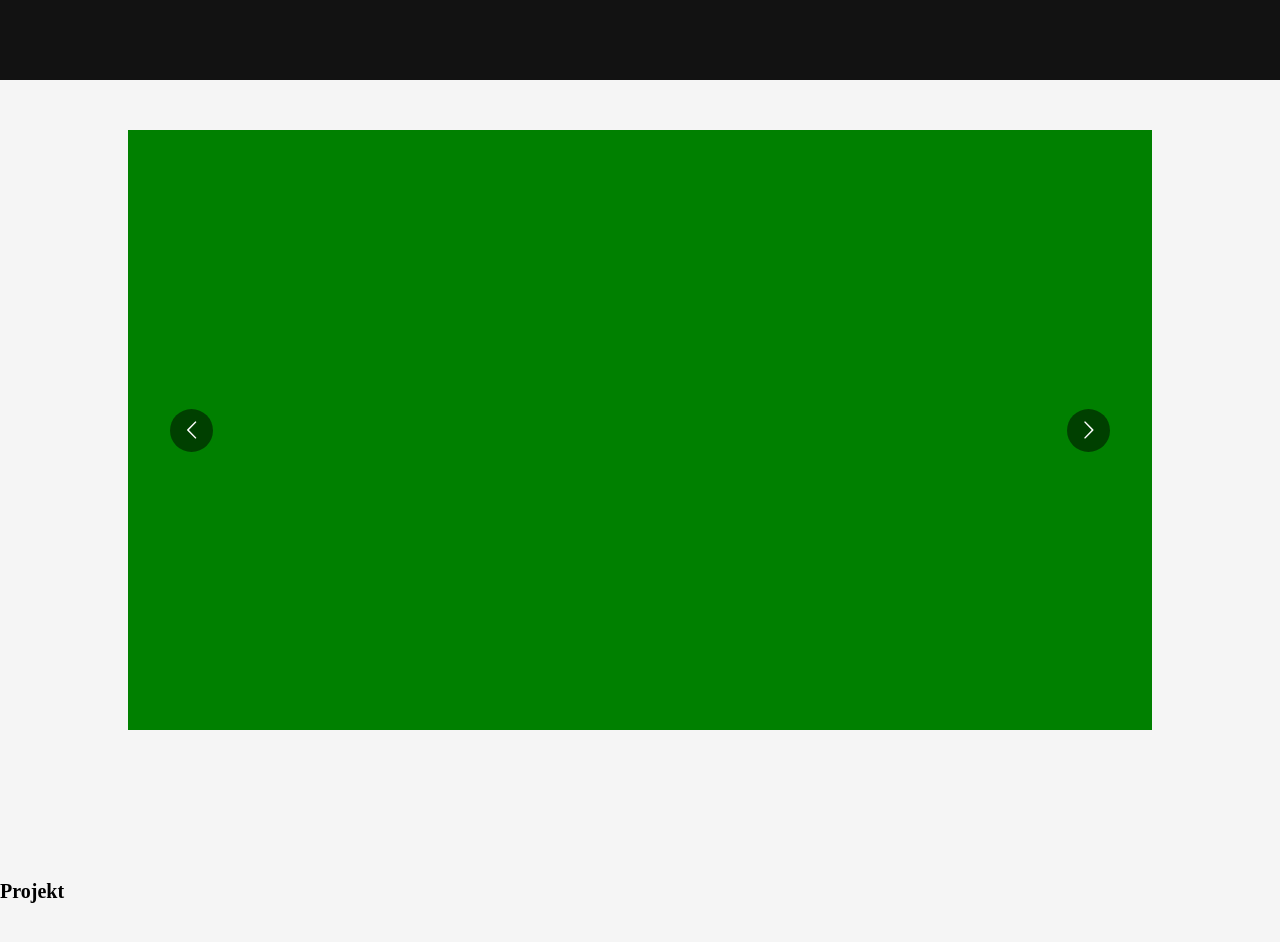
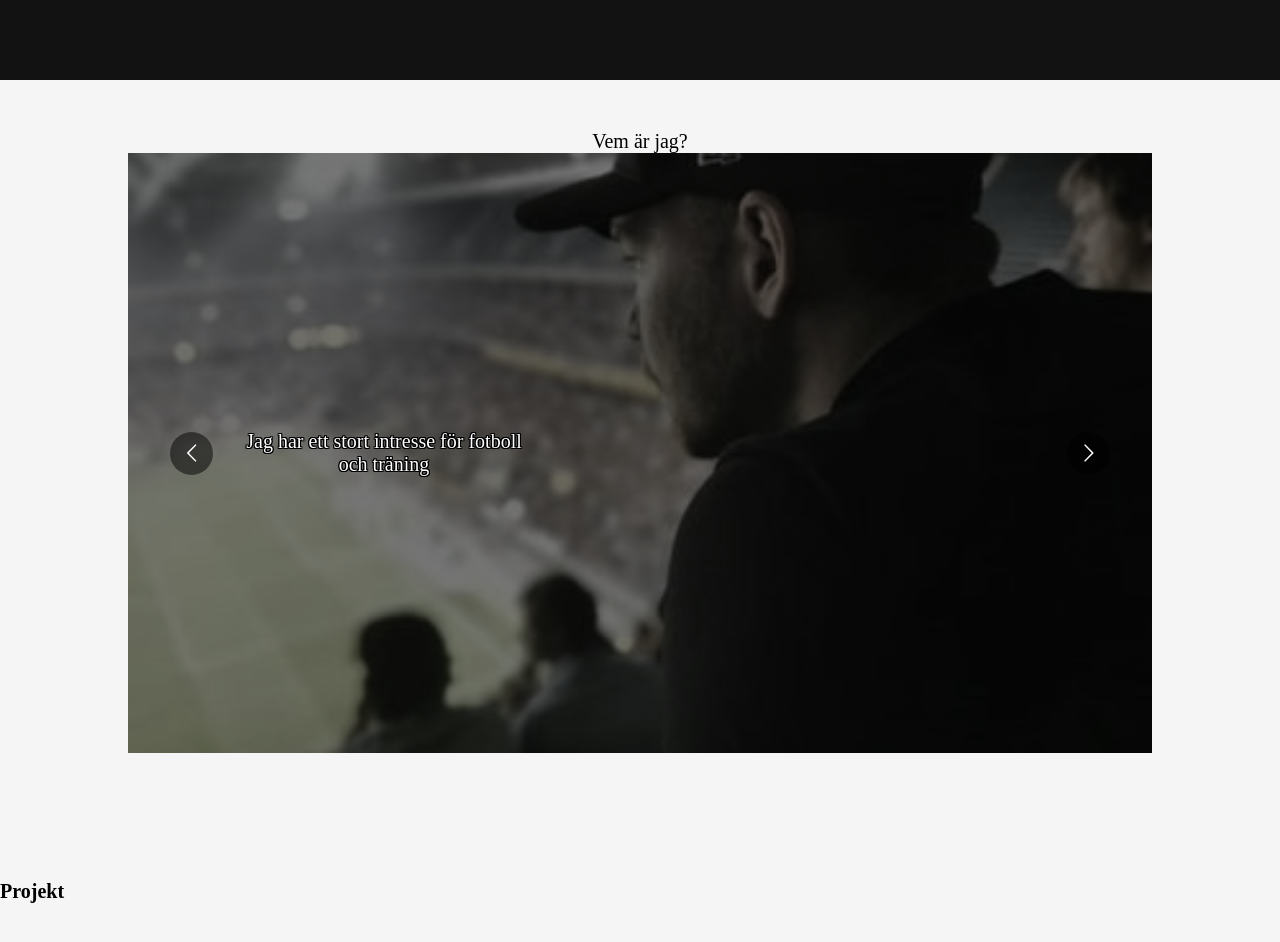
Before and after one commit to PatrikBrolin/Portfolio, a React (Create React App) app: page / in a window 1280 px wide. Shown: the part 720-1662 px from the top of the page. Built offline with nearby package versions, Linux system fonts and the light colour scheme; a web font is replaced by a local one.

Commit message:
adderar info till carusel

```diff
--- a/src/Components/AboutPage/AboutCarousel.js
+++ b/src/Components/AboutPage/AboutCarousel.js
@@ -21,6 +21,7 @@ const AboutCarousel = () => {
 	};
 	return (
 		<div className="carousel__wrapper">
+			Vem är jag?
 			<Carousel
 				responsive={responsive}
 				containerClass="carousel-container"
@@ -32,8 +33,8 @@ const AboutCarousel = () => {
 				infinite={true}
 			>
 				<Intresses />
-				<div>På</div>
-				<div>Dig</div>
+				<div></div>
+				<div></div>
 			</Carousel>
 		</div>
 	);
--- a/src/Components/AboutPage/Intresses.css
+++ /dev/null
@@ -1,8 +0,0 @@
-.intresses__wrapper{
-  width: 100%;
-  height: 100%;
- background-color: green;
-  display: flex;
-  align-items: center;
-  justify-content: center;
-}
--- a/src/Components/AboutPage/Intresses.js
+++ b/src/Components/AboutPage/Intresses.js
@@ -1,10 +1,15 @@
 import React from 'react'
-import './Intresses.css'
-import image from './Profilbild-jpeg'
+import classes from './Intresses.module.css';
+
 const Intresses = () =>{
   return(
-    <div className='intresses__wrapper'>
-      <img src={""}/>
+    <div className={classes.intresses__wrapper}>
+      <div className={classes.position__div}>
+        <p className={classes.intresses__p}>Jag har ett stort intresse för fotboll och träning</p>
+      </div>
+      <div className={classes.position__div}>
+          <div className={classes.image}></div>
+      </div>
     </div>
   );
 }
--- /dev/null
+++ b/src/Components/AboutPage/Intresses.module.css
@@ -0,0 +1,63 @@
+.intresses__wrapper{
+  width: 100%;
+  height: 100%;
+
+  display: flex;
+  align-items: center;
+  justify-content: center;
+  background-image: url('../../images/Profilbild.jpeg');
+  background-size:     cover;
+  background-repeat:   no-repeat;
+  background-position: center;
+  filter:grayscale(70%);
+}
+.intresses__wrapper::before{
+ position: absolute;
+ content: '';
+ top: 0;
+ left: 0;
+ height: 100%;
+ width: 100%;
+ background-color: black;
+  opacity: 50%;
+}
+.position__div{
+  position: relative;
+  display: flex;
+  justify-content: center;
+  align-items: center;
+  width: 100%;
+  height: 100%;
+  flex-basis: 1;
+}
+.intresses__p{
+  padding: 20%;
+  color: white;
+    font-size: 20px;
+    text-shadow:
+    0.05em 0 black,
+    0 0.05em black,
+    -0.05em 0 black,
+    0 -0.05em black,
+    -0.05em -0.05em black,
+    -0.05em 0.05em black,
+    0.05em -0.05em black,
+    0.05em 0.05em black;
+}
+
+/* .image{
+  height: 50%;
+  width: 50%;
+
+  background-image: url('../../images/Profilbild.jpeg');
+  background-size:     cover;
+  background-repeat:   no-repeat;
+  background-position: center;
+} */
+
+
+@media only screen and (max-width: 1200px){
+  .intresses__wrapper{
+    flex-direction: column;
+  }
+}
```
Also changed, not shown: src/images/Profilbild.jpeg (renamed from src/Components/AboutPage/Profilbild.jpeg).
